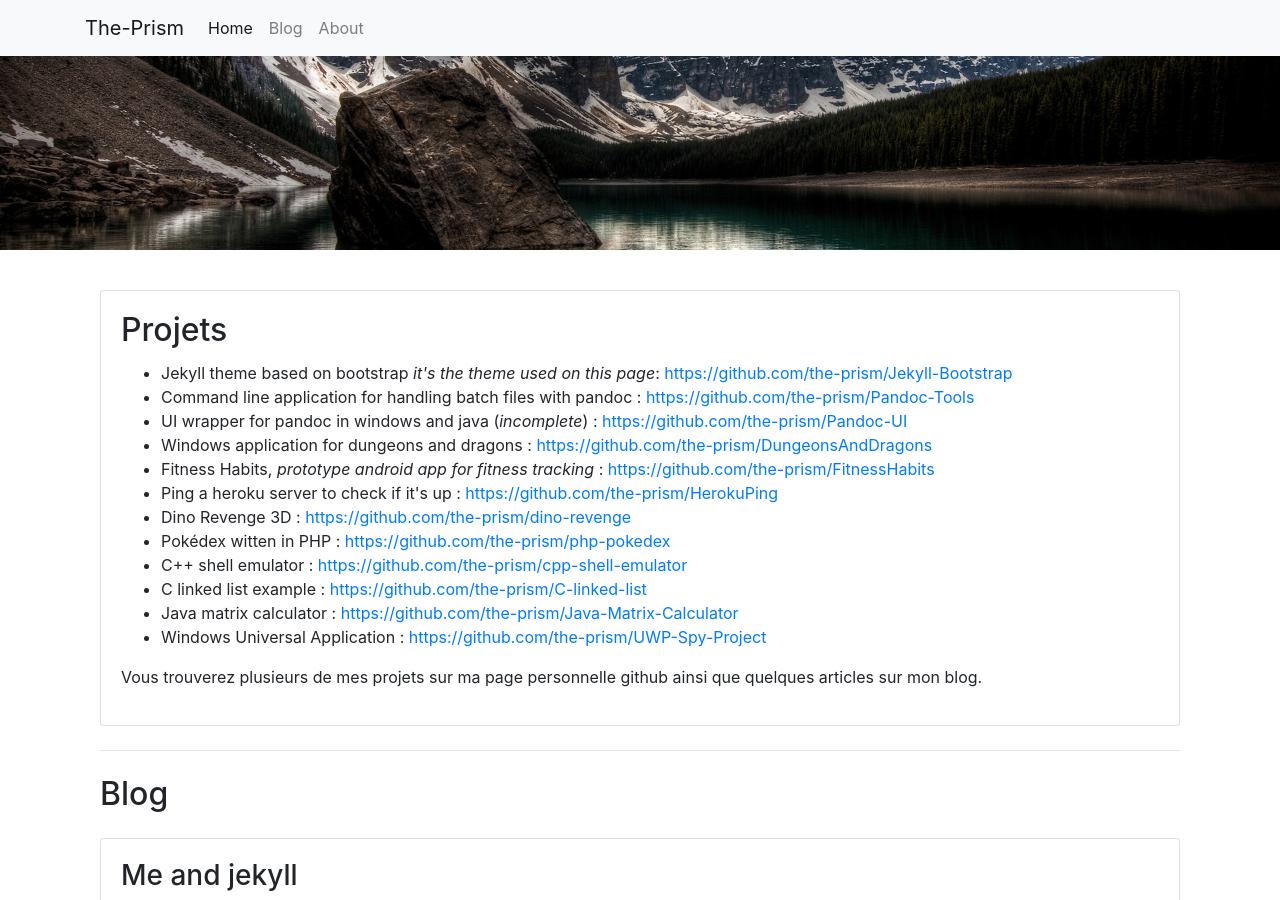
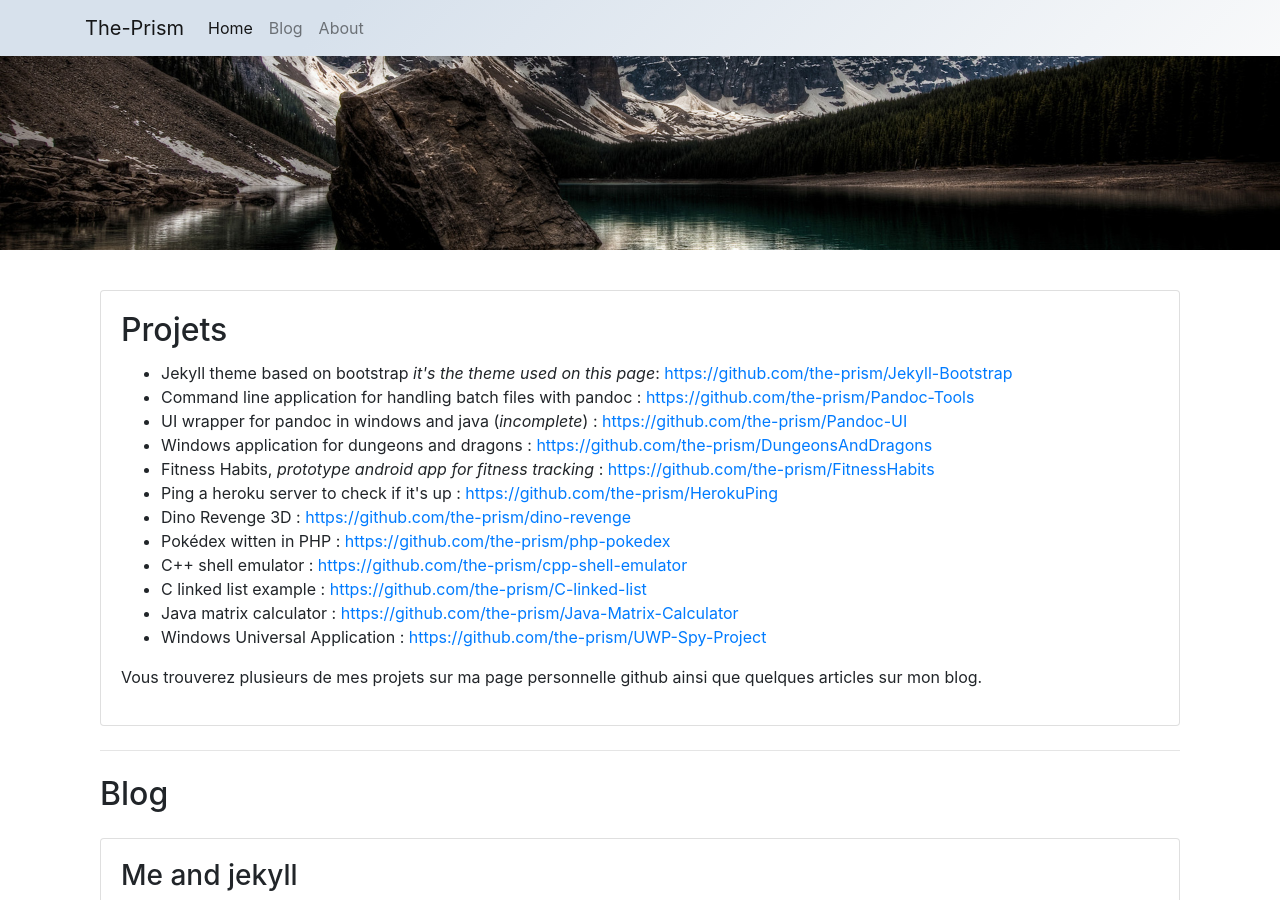
Before and after one commit to the-prism/website, a Jekyll site: the page built from index.html, in a window 1280 px wide and 900 px high. Built offline with Jekyll 4.4.1, drawn with Linux system fonts in a browser that asks for light colours; the list of posts is cut into pages by our own code.

Commit message:
Update nav-bar.html

```diff
--- a/_includes/nav-bar.html
+++ b/_includes/nav-bar.html
@@ -1,4 +1,4 @@
-<nav class="navbar navbar-light fixed-top navbar-expand-lg bg-light">
+<nav class="navbar navbar-light fixed-top navbar-expand-lg bg-head">
     <div class="container">
         <a class="navbar-brand" href="{{ site.baseurl }}/">{{ site.name }}</a>
 
```
